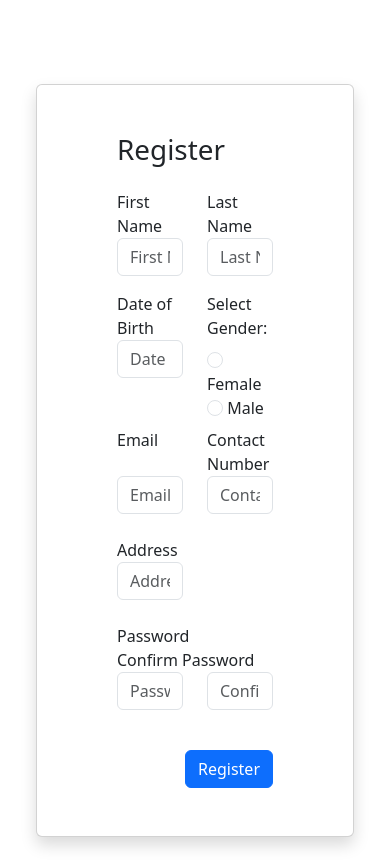
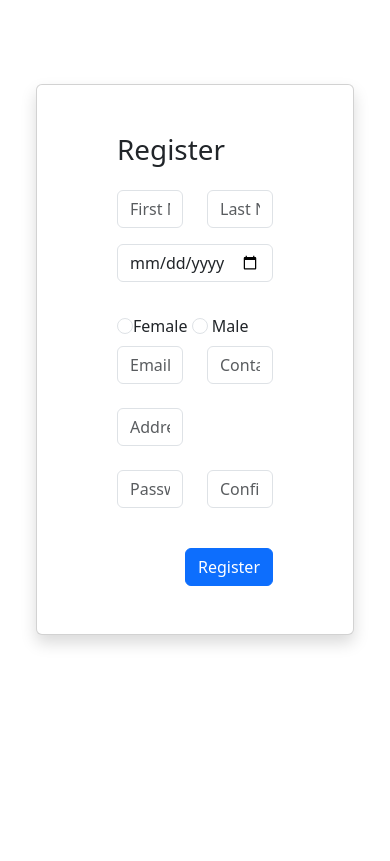
Before and after one commit to tracielyy/fyp-myappointment, a PHP site: page /register.php in a window 390 px wide. Shown: the part 72-933 px from the top of the page. After the commit the page ends 718 px from the top, so only its background shows below. Run offline with PHP 8.4, Linux system fonts and the light colour scheme; some libraries are stand-ins or nearby versions.

Commit message:
change the date to datepicker

```diff
--- a/public/register.php
+++ b/public/register.php
@@ -6,29 +6,42 @@ require_once '../resources/config.php';
 require_once ENTITIES_PATH . '/Account_User.php';
 require_once ENTITIES_PATH . '/Patient.php';
 require_once UTILS_PATH . '/Regex.php';
+require_once FUNCTIONS_PATH . '/AccountUserFunctions.php';
+require_once FUNCTIONS_PATH . '/PatientFunctions.php';
 ?>
 <html lang="en">
 
 <head>
-        <?php require COMPONENTS_PATH . '/bootstrap.php' ?>
+
 
     <meta charset="UTF-8">
     <meta http-equiv="X-UA-Compatible" content="IE=edge">
     <meta name="viewport" content="width=device-width, initial-scale=1">
 
     <style>
-        <?php include './css/loginRegister.css'; ?>
+    <?php include './css/loginRegister.css';
+    ?>
     </style>
+    <?php require COMPONENTS_PATH . '/bootstrap.php' ?>
 
     <title>Register</title>
-
 
 </head>
 
 <!-- Logic & Validation -->
 <?php
+        // Code here
+        ?>
+
+        <!-- HTML Page Design -->
+        <div>
+            <!-- Navigation -->
 
 
+
+            <!-- Debug Test For Users -->
+            <!-- Hint: Explode & Implode For Date Of Birth (DD-MM-YYYY) If there is other preferred string format (e.g. '/') -->
+            <?php
             // Used to store correct data
             $registerArr = array(
                 'firstname' => '',
@@ -234,35 +247,34 @@ require_once UTILS_PATH . '/Regex.php';
                             <!-- Form -->
                             <form method="post" action="<?php echo htmlspecialchars($_SERVER["PHP_SELF"]); ?>">
                                 <div class="row">
-                                        <div class="col">First Name</div>
-                                        <div class="col">Last Name</div>
+                                    <div class="col d-none d-lg-block">First Name</div>
+                                    <div class="col d-none d-lg-block">Last Name</div>
                                 </div>
                                 <div class="row pb-3">
                                     <div class="col">
                                         <!-- First Name -->
                                         <input id="firstname" class="form-control" type="text" name="firstname"
                                             placeholder="First Name"
-                                                   value="<?php echo htmlspecialchars($registerArr['firstname']); ?>" />
+                                            value="<?php echo $registerArr['firstname']; ?>" />
                                     </div>
                                     <div class="col">
                                         <!-- Last Name -->
                                         <input id="lastname" class="form-control" type="text" name="lastname"
                                             placeholder="Last Name"
-                                                   value="<?php echo htmlspecialchars($registerArr['lastname']); ?>" />
+                                            value="<?php echo $registerArr['lastname']; ?>" />
 
                                     </div>
                                 </div>
 
                                 <div class="row">
-                                        <div class="col">Date of Birth</div>
-                                        <div class="col">Select Gender:</div>
+                                    <div class="col d-none d-lg-block">Date of Birth</div>
+                                    <div class="col d-none d-lg-block">Select Gender:</div>
                                 </div>
 
                                 <div class="row">
                                     <div class="col">
                                         <!-- Date Of Birth -->
-                                            <input id="dob" class="form-control" type="text" name="dob"
-                                                   placeholder="Date Of Birth"
+                                        <input id="dob" class="form-control" type="date" name="dob" placeholder="Date Of Birth"
                                             value="<?php echo htmlspecialchars($registerArr['dob']); ?>" /><br />
                                     </div>
                                     <div class="col py-2">
@@ -287,8 +299,8 @@ require_once UTILS_PATH . '/Regex.php';
                                 </div>
 
                                 <div class="row">
-                                        <div class="col">Email</div>
-                                        <div class="col">Contact Number</div>
+                                    <div class="col d-none d-lg-block">Email</div>
+                                    <div class="col d-none d-lg-block">Contact Number</div>
                                 </div>
 
                                 <div class="row">
@@ -307,7 +319,7 @@ require_once UTILS_PATH . '/Regex.php';
                                 </div>
 
                                 <div class="row">
-                                        <div class="col">Address</div>
+                                    <div class="col d-none d-lg-block">Address</div>
                                     <div class="col"></div>
                                 </div>
 
@@ -322,8 +334,8 @@ require_once UTILS_PATH . '/Regex.php';
                                 </div>
 
                                 <div class="row">
-                                        <div class="col">Password</div>
-                                        <div class="col">Confirm Password</div>
+                                    <div class="col d-none d-lg-block">Password</div>
+                                    <div class="col d-none d-lg-block">Confirm Password</div>
                                 </div>
 
                                 <div class="row">
@@ -342,7 +354,7 @@ require_once UTILS_PATH . '/Regex.php';
                                 </div>
 
                                 <div class="row">
-                                        <div class="col ">
+                                    <div class="col d-none d-lg-block">
                                     </div>
                                     <!-- Registration Submission -->
                                     <div class="col py-3"><button class="btn btn-primary" type="submit"
@@ -356,8 +368,6 @@ require_once UTILS_PATH . '/Regex.php';
             </div>
         </div>
     </div>
-
-
 </body>
 
 </html>
```
Lines whose indentation alone changed are shown as unchanged.
